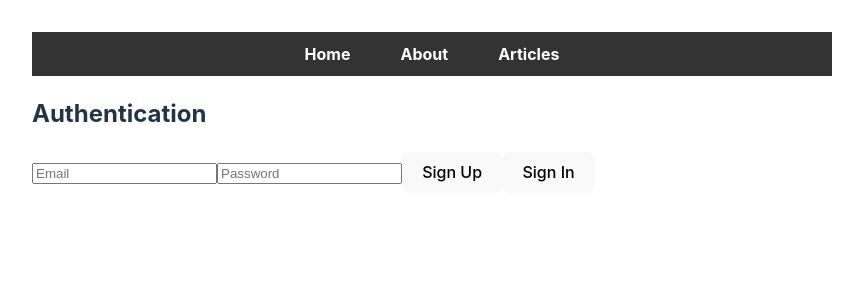
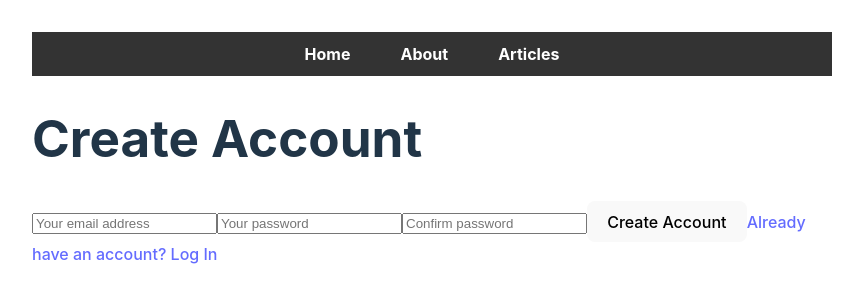
Before and after one commit to Salahhub/Mern-Project, a React (Vite) app: page /create-account in a window 1280 px wide. Shown: the top 302 px of the page, without its empty margins (208-1071 px from the left). Built offline with nearby package versions, Linux system fonts and the light colour scheme; no server answers.

Commit message:
Updated vite config and other files

```diff
--- a/src/pages/AuthForm.jsx
+++ /dev/null
@@ -1,61 +0,0 @@
-// In your React component (e.g., src/components/AuthForm.js)
-import React, { useState } from 'react';
-import { createUserWithEmailAndPassword, signInWithEmailAndPassword } from 'firebase/auth';
-import { auth } from '../firebaseConfig'; // Adjust path if firebaseConfig.js is elsewhere
-
-function AuthForm() {
-  const [email, setEmail] = useState('');
-  const [password, setPassword] = useState('');
-  const [error, setError] = useState(null);
-
-  const handleSignUp = async (e) => {
-    e.preventDefault();
-    setError(null);
-    try {
-      await createUserWithEmailAndPassword(auth, email, password);
-      console.log("User signed up successfully!");
-      // Redirect or update UI
-    } catch (err) {
-      setError(err.message);
-      console.error("Sign up error:", err.message);
-    }
-  };
-
-  const handleSignIn = async (e) => {
-    e.preventDefault();
-    setError(null);
-    try {
-      await signInWithEmailAndPassword(auth, email, password);
-      console.log("User signed in successfully!");
-      // Redirect or update UI
-    } catch (err) {
-      setError(err.message);
-      console.error("Sign in error:", err.message);
-    }
-  };
-
-  return (
-    <div>
-      <h2>Authentication</h2>
-      <form>
-        <input
-          type="email"
-          placeholder="Email"
-          value={email}
-          onChange={(e) => setEmail(e.target.value)}
-        />
-        <input
-          type="password"
-          placeholder="Password"
-          value={password}
-          onChange={(e) => setPassword(e.target.value)}
-        />
-        <button type="submit" onClick={handleSignUp}>Sign Up</button>
-        <button type="submit" onClick={handleSignIn}>Sign In</button>
-        {error && <p style={{ color: 'red' }}>{error}</p>}
-      </form>
-    </div>
-  );
-}
-
-export default AuthForm;
--- /dev/null
+++ b/src/pages/CreateAccountPage.jsx
@@ -0,0 +1,49 @@
+import { useState } from 'react';
+import { Link, useNavigate } from 'react-router-dom';
+import { getAuth, createUserWithEmailAndPassword } from 'firebase/auth';
+
+export default function CreateAccountPage() {
+  const [email, setEmail] = useState('');
+  const [password, setPassword] = useState('');
+  const [confirmPassword, setConfirmPassword] = useState('');
+  const [error, setError] = useState('');
+
+  const navigate = useNavigate();
+
+  async function createAccount() {
+    if (password !== confirmPassword) {
+      setError('Password and Confirm Password do not match!');
+      return;
+    }
+
+    try {
+      await createUserWithEmailAndPassword(getAuth(), email, password);
+      navigate('/articles');
+    } catch (e) {
+      setError(e.message);
+    }
+  }
+
+  return (
+    <>
+    <h1>Create Account</h1>
+    {error && <p>{error}</p>}
+    <input
+      placeholder='Your email address'
+      value={email}
+      onChange={e => setEmail(e.target.value)} />
+    <input
+      placeholder='Your password'
+      type='password'
+      value={password}
+      onChange={e => setPassword(e.target.value)} />
+    <input
+      placeholder='Confirm password'
+      type='password'
+      value={confirmPassword}
+      onChange={e => setConfirmPassword(e.target.value)} />
+    <button onClick={createAccount}>Create Account</button>
+    <Link to='/login'>Already have an account? Log In</Link>
+    </>
+  );
+}
```
Also changed, not shown: src/App.jsx (+4 -3 lines).
